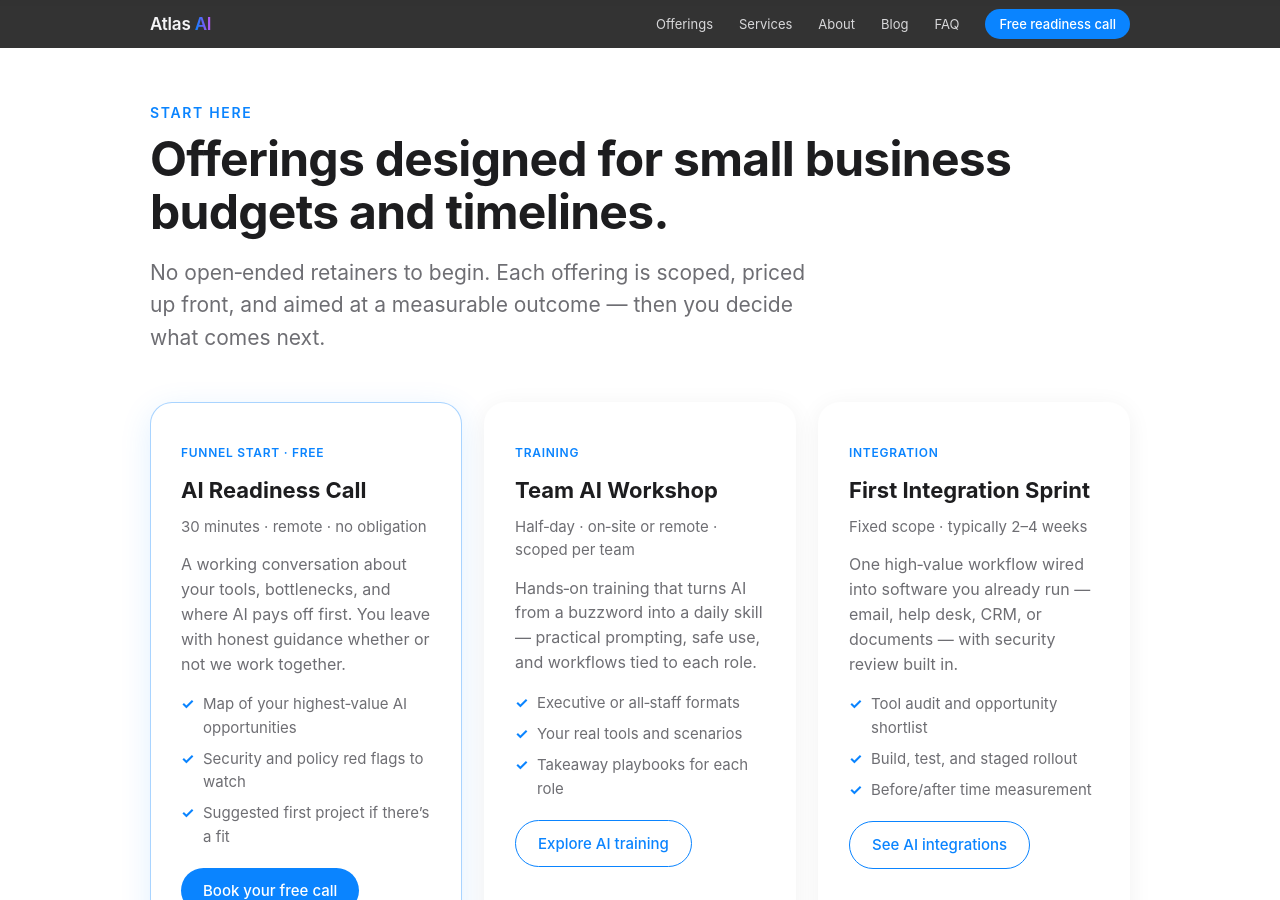
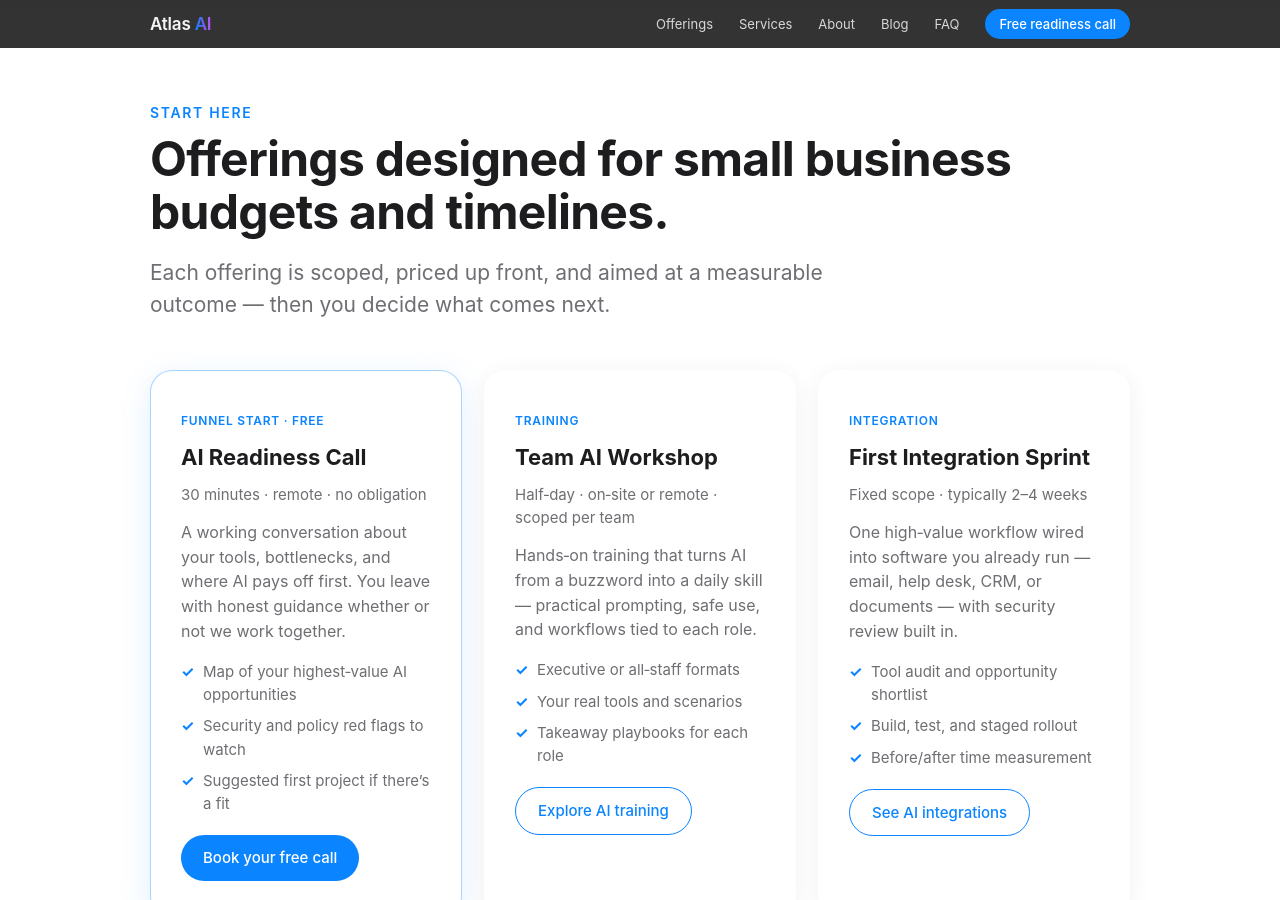
Before and after one commit to chadakeith/atlas-solutions-ai, a Jekyll site: the page index.html, which Jekyll copies as it is, in a window 1280 px wide and 900 px high, scrolled down 2293 px. Built offline with Jekyll 4.4.1, drawn with Linux system fonts in a browser that asks for light colours; some of the changed text lies outside the part shown.

Commit message:
Remove anti-retainer billing language from homepage
Keep offerings and process copy scoped/priced-up-front without ruling retainers out while billing is undecided.

Co-authored-by: Chad Keith <chadakeith@users.noreply.github.com>

```diff
--- a/index.html
+++ b/index.html
@@ -143,7 +143,7 @@
       <p class="kicker reveal">Start here</p>
       <h2 class="reveal">Offerings designed for small business budgets and timelines.</h2>
       <p class="sub reveal">
-        No open&#8209;ended retainers to begin. Each offering is scoped, priced up front, and aimed at
+        Each offering is scoped, priced up front, and aimed at
         a measurable outcome — then you decide what comes next.
       </p>
       <div class="offerings">
@@ -342,7 +342,7 @@
   <section class="section-alt" id="process">
     <div class="wrap">
       <p class="kicker reveal">How an engagement works</p>
-      <h2 class="reveal">Scoped projects. Measured results.<br>No open-ended retainers to start.</h2>
+      <h2 class="reveal">Scoped projects. Measured results.<br>Clear proposals before we begin.</h2>
       <p class="sub reveal">Every engagement follows the same disciplined arc — and starts with a conversation that costs nothing.</p>
       <div class="steps">
         <div class="step reveal"><h3>Discover</h3><p>A working session on your tools, bottlenecks, and goals. We leave with a map of where AI pays off fastest in your business.</p></div>
```
